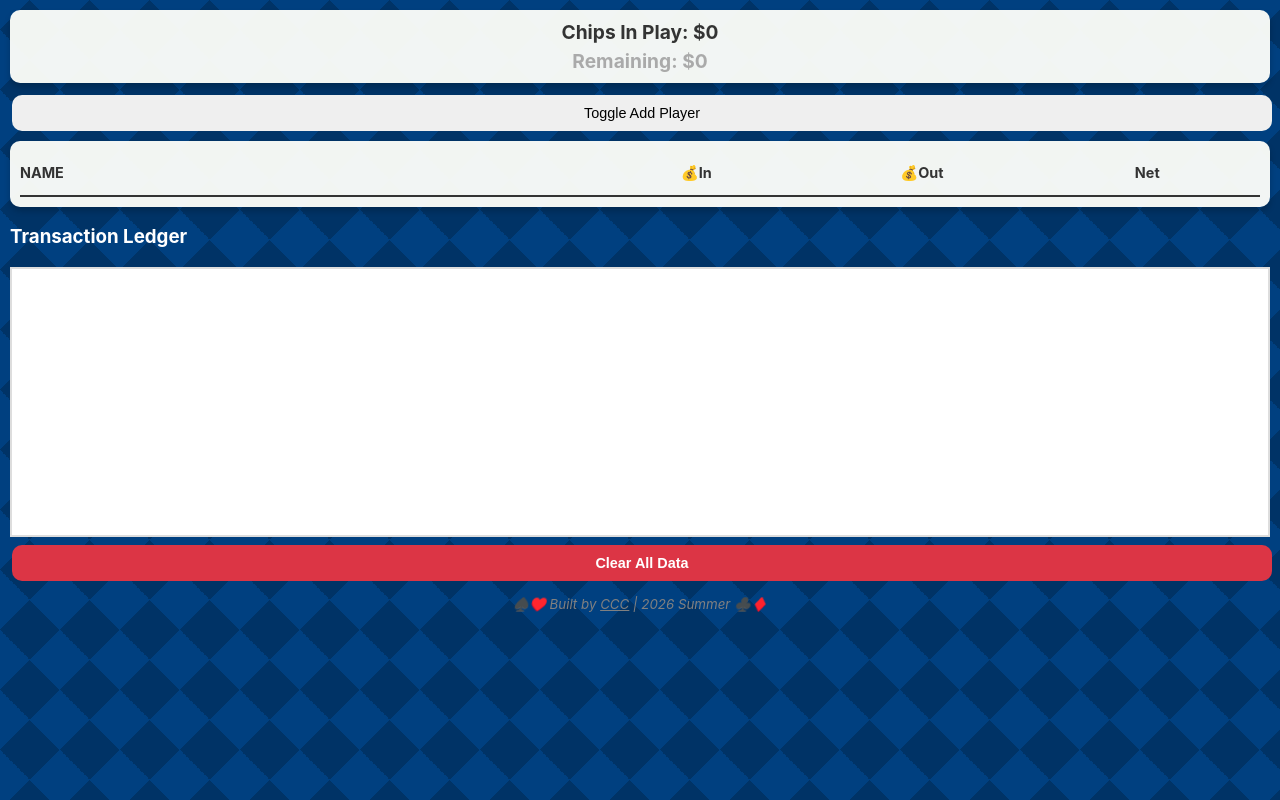
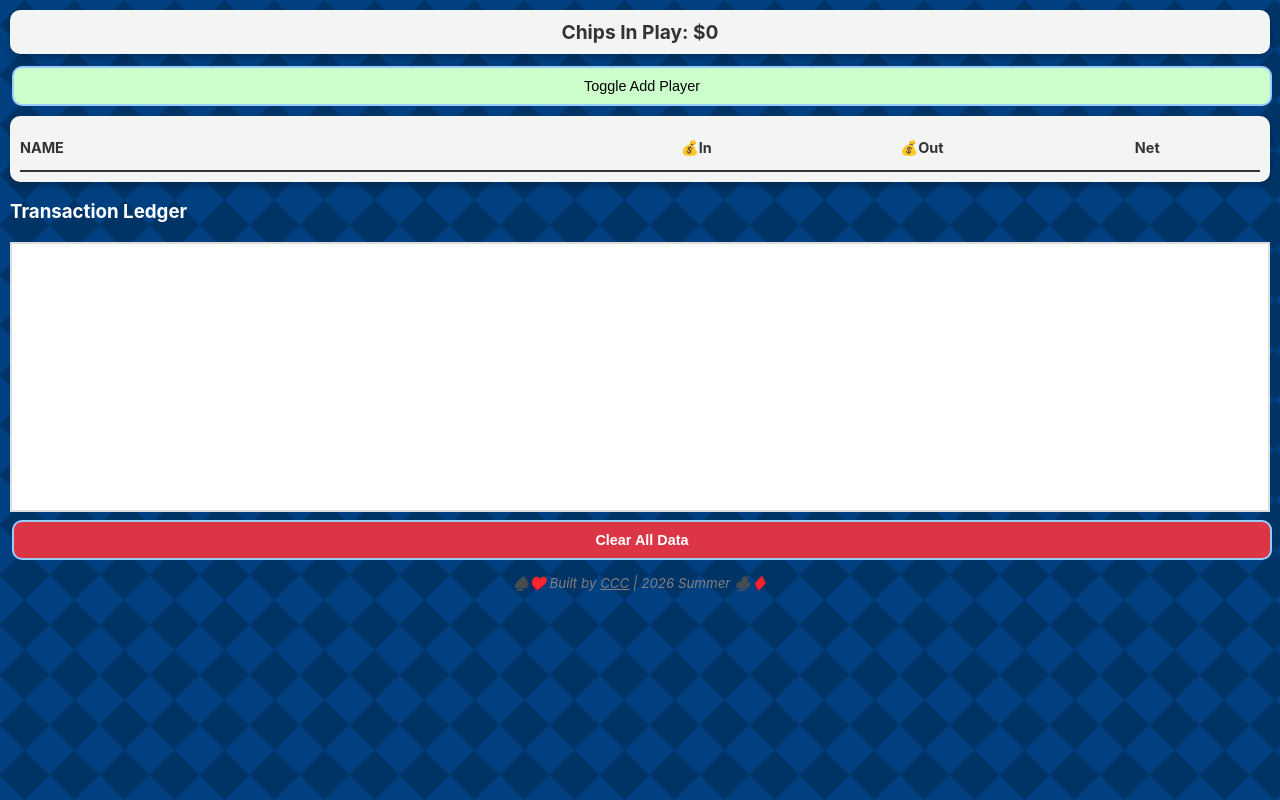
Before and after one commit to ccchuah80/PokerManager, a plain HTML site: page index.html in a window 1280 px wide. Drawn offline with Linux system fonts and the light colour scheme.

Commit message:
Add files via upload
Enlarge button font, Settlement display bigger

```diff
--- a/index.html
+++ b/index.html
@@ -14,7 +14,7 @@
 			background-color: #003366;
 			background-image: linear-gradient(135deg, #004080 25%, transparent 25%, transparent 75%, #004080 75%, #004080),
 							  linear-gradient(45deg, #004080 25%, transparent 25%, transparent 75%, #004080 75%, #004080);
-			background-size: 60px 60px;
+			background-size: 50px 50px;
 			color: white;
 		}
 
@@ -34,7 +34,15 @@
         .p-buyin, .p-cashout, .p-net { text-align: center; }
 
         input { width: 100%; padding: 0.5rem; margin: 0.3rem 0; box-sizing: border-box; }
-        button { padding: 0.4rem; font-size: 0.9rem; border: none; border-radius: 10px; cursor: pointer; margin: 2px; }
+        button {
+		  padding: 0.4rem;
+		  font-size: 0.9rem;
+		  border: 2px solid #9cf; /* Added style and color */
+		  border-radius: 10px;
+		  cursor: pointer;
+		  margin: 2px;
+		  background: #cfc;
+		}
         .btn-main { background: #007bff; color: white; width: 100%; border-radius: 10px; padding: 0.6rem; }
 
 		#ledgerList { height: 250px; overflow-y: auto; border: 2px solid #ddd; padding: 0.5rem; background: white; font-size: 0.8rem; color: #333; }
@@ -47,7 +55,8 @@
 			cursor: pointer; /* Makes it look clickable */
 		}
 		.ledger-item:active { background-color: #f0f0f0; } /* Visual feedback on mobile tap */
-.edit-btn { display: none; } /* We don't need the button element anymore */        .ledger-item:hover .edit-btn { visibility: visible; }
+		.edit-btn { display: none; } /* We don't need the button element anymore */
+        .ledger-item:hover .edit-btn { visibility: visible; }
 
         .bold-blue { color: #0056b3; font-weight: bold; }
         .bold-black { color: #000; font-weight: bold; }
@@ -73,7 +82,7 @@
 			/* Make buttons touch-friendly but compact */
 			button {
 				padding: 8px 4px;
-			font-size: 0.9rem;
+				font-size: 1rem;
 			}
 		}
     </style>
@@ -83,11 +92,11 @@
     <div class="card" style="text-align:center;font-size: 1.2rem; font-weight:bold;">
         Chips In Play: $<span id="totalInDisplay">0</span>
         <span id="outWrapper" class="hidden">| Total CashOut: $<span id="totalOutDisplay">0</span></span>
-<div id="status" style="margin-top: 5px; color: #aaa;"></div>
-                <button id="minFlowBtn" class="hidden" onclick="minimizeFlow()" style="background:#28a745; color:white; margin-top:10px; border:none; padding:10px; cursor:pointer;">Settlement Plan</button>
+		<div id="status" class="hidden" style="margin-top: 5px; color: #aaa;"></div>
+                <button id="minFlowBtn" class="hidden" onclick="minimizeFlow()" style="background:#28a745; color:white; margin-top:10px; border:none; padding:10px; cursor:pointer;">Settlement</button>
     </div>
 
-    <div class="card" id="flowResult" style="display:none; font-size:0.9rem;"></div>
+    <div class="card" id="flowResult" style="display:none; background:#28a745; color:white;font-size:1.2rem;"></div>
     <button onclick="document.getElementById('addPlayerSection').classList.toggle('hidden')" style="width: 100%; padding: 10px;">Toggle Add Player</button>
     <div id="addPlayerSection" class="card hidden">
         <input type="text" style="font-size: 1rem" id="pName" placeholder="Player Name">
@@ -233,6 +242,7 @@
             document.getElementById('totalInDisplay').innerText = totalIn;
             document.getElementById('totalOutDisplay').innerText = totalOut;
             document.getElementById('outWrapper').classList.toggle('hidden', totalOut === 0);
+            document.getElementById('status').classList.toggle('hidden', totalOut === 0);
 
             const diff = totalIn - totalOut;
             document.getElementById('status').innerText = (diff === 0 && totalIn > 0) ? "✅ Balanced" : `Remaining: $${diff}`;
```
Lines whose indentation alone changed are shown as unchanged.
